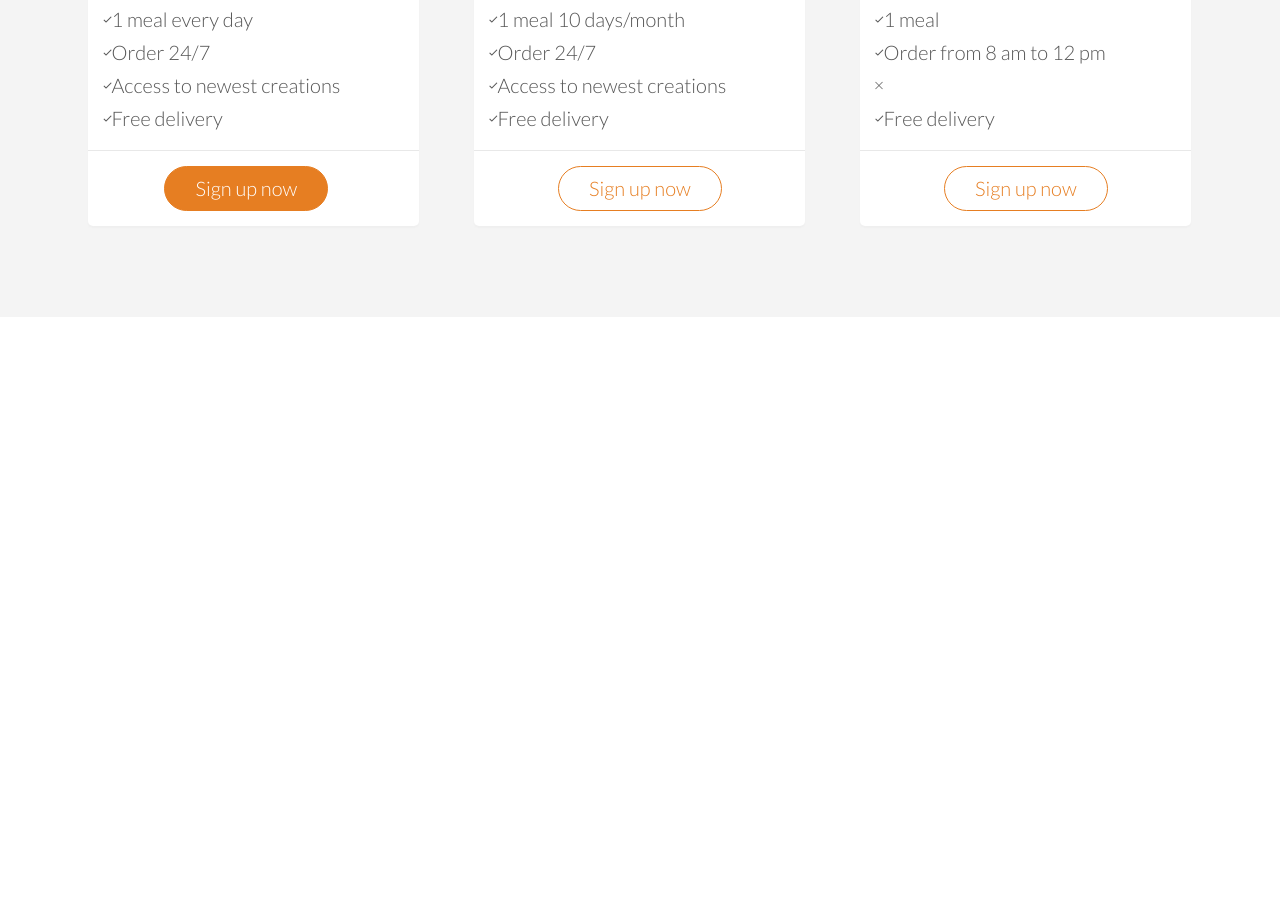
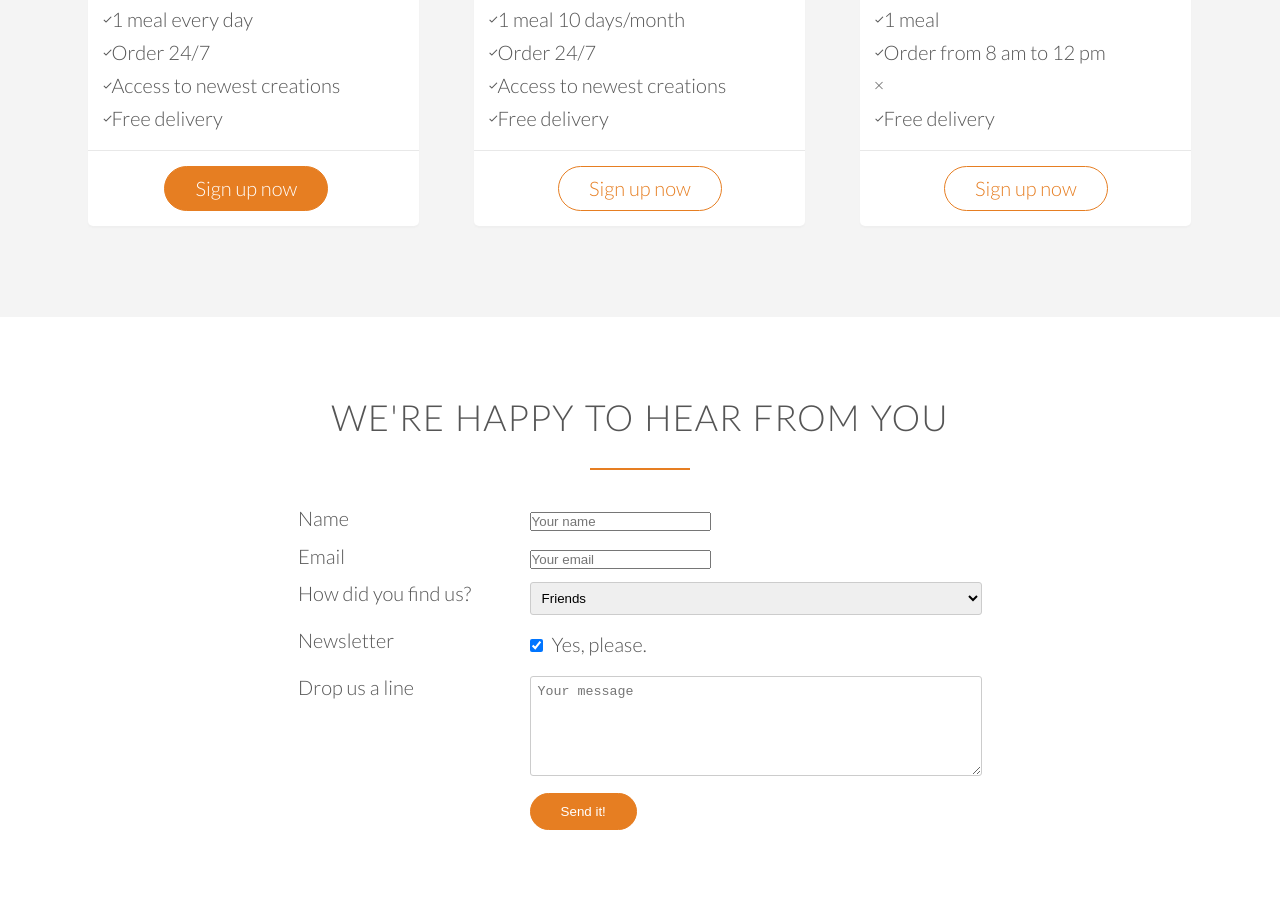
Before and after one commit to njlimmer/omnifood, a plain HTML site: page index.html in a window 1280 px wide. Shown: the part 4267-5184 px from the top of the page. Before the commit the page ends 4584 px from the top, so only its background shows below. Drawn offline with Linux system fonts and the light colour scheme; files whose address does not match are found by name.

Commit message:
added contact form

```diff
--- a/Resources/css/style.css
+++ b/Resources/css/style.css
@@ -141,7 +141,8 @@ a:active {
 
 
 .btn:link,
-.btn:visited {
+.btn:visited,
+input[type=submit] {
     display: inline-block;
     padding: 10px 30px;
     font-weight: 300;
@@ -152,7 +153,8 @@ a:active {
 }
 
 .btn-full:link,
-.btn-full:visited {
+.btn-full:visited,
+input[type=submit] {
     background-color: #e67e22;
     border: 1px solid #e67e22;
     color: #fff;
@@ -167,12 +169,15 @@ a:active {
 }
 
 .btn:hover,
-.btn:active {
+.btn:active,
+input[type=submit]:hover,
+input[type=submit]:active {
     background-color: #cf6d17;
 }
 
 .btn-full:hover,
-.btn-full:active {
+.btn-full:active,
+input[type=submit] {
      border: 1px solid #e67e22;
 
 }
@@ -463,3 +468,34 @@ cite img {
 .plan-box ul li {
     padding: 5px 0;
 }
+
+/*-------------------*/
+/*FORM*/
+/*-------------------*/
+
+.contact-form {
+    width: 60%;
+    margin: 0 auto;
+}
+
+imput[type=text],
+imput[type=email],
+select,
+textarea {
+    width: 100%;
+    padding: 7px;
+    border-radius: 3px;
+    border: 1px solid #ccc;
+}
+
+textarea {
+    height: 100px;
+}
+
+input[type=checkbox] {
+    margin: 10px 5px 10px 0;
+}
+
+*:focus {
+    outline: none;
+}
--- a/index.html
+++ b/index.html
@@ -336,6 +336,69 @@
         </div>
     </section>
 
+    <section class="section-four">
+        <div class="row">
+            <h2>We're happy to hear from you</h2>
+        </div>
+        <div class="row">
+            <form method="post" action="#" class="contact-form">
+                <div class="row">
+                    <div class="col span-1-of-3">
+                        <label for="name">Name</label>
+                    </div>
+                    <div class="col span-2-of-3">
+                        <input type="text" name="name" id="name" placeholder="Your name" required>
+                    </div>
+                </div>
+                <div class="row">
+                     <div class="col span-1-of-3">
+                        <label for="email">Email</label>
+                    </div>
+                    <div class="col span-2-of-3">
+                        <input type="email" name="email" id="email" placeholder="Your email" required>
+                    </div>
+                </div>
+                <div class="row">
+                     <div class="col span-1-of-3">
+                        <label for="find-us">How did you find us?</label>
+                    </div>
+                    <div class="col span-2-of-3">
+                        <select name="find-us" id="find-us">
+                            <option value="friends" selected>Friends</option>
+                            <option value="search">Search engine</option>
+                            <option value="ad">Advertisement</option>
+                            <option value="other">Other</option>
+                        </select>
+                    </div>
+                </div>
+                <div class="row">
+                     <div class="col span-1-of-3">
+                        <label>Newsletter</label>
+                    </div>
+                    <div class="col span-2-of-3">
+                        <input type="checkbox" name="news" id="news" checked> Yes, please.
+                    </div>
+                </div>
+                <div class="row">
+                     <div class="col span-1-of-3">
+                        <label>Drop us a line</label>
+                    </div>
+                    <div class=" col span-2-of-3">
+                        <textarea name="message" placeholder="Your message"></textarea>
+                    </div>
+                </div>
+                <div class="row">
+                     <div class="col span-1-of-3">
+                        <label>&nbsp;</label>
+                    </div>
+                    <div class="col span-2-of-3">
+                        <input type="submit" value="Send it!">
+                    </div>
+                </div>
+            </form>
+        </div>
+    </section>
+
 
 
 
@@ -345,18 +408,10 @@
 
 <!---
 
-Plan 3:
-19$ per meal
-1 meal
-
-Free delivery
 
 
-Section 7: Contact form
-Title: We're happy to hear from you
+Fields to include:
 
-Fields to include:
-Name
 Email
 How did you find us?
 Newsletter
```
